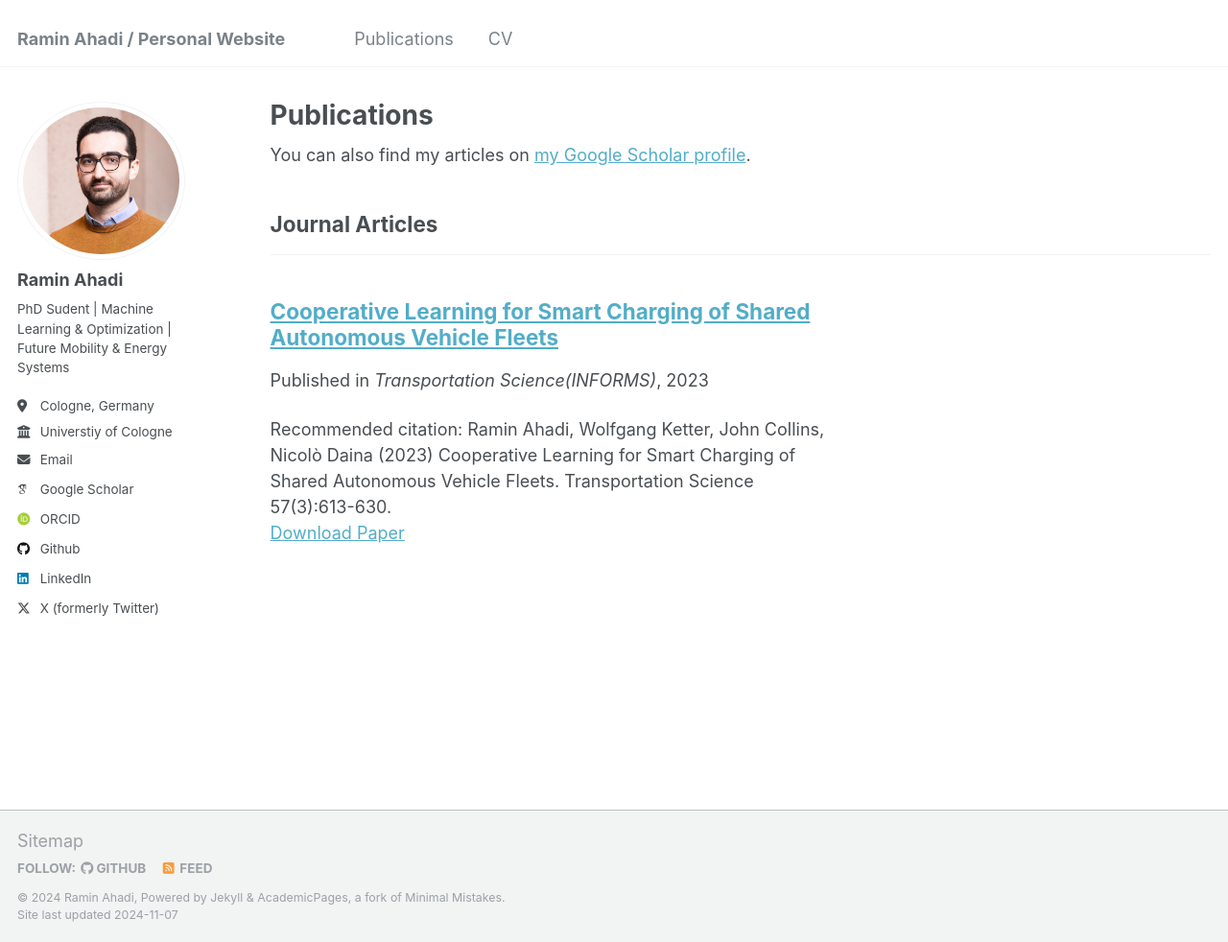
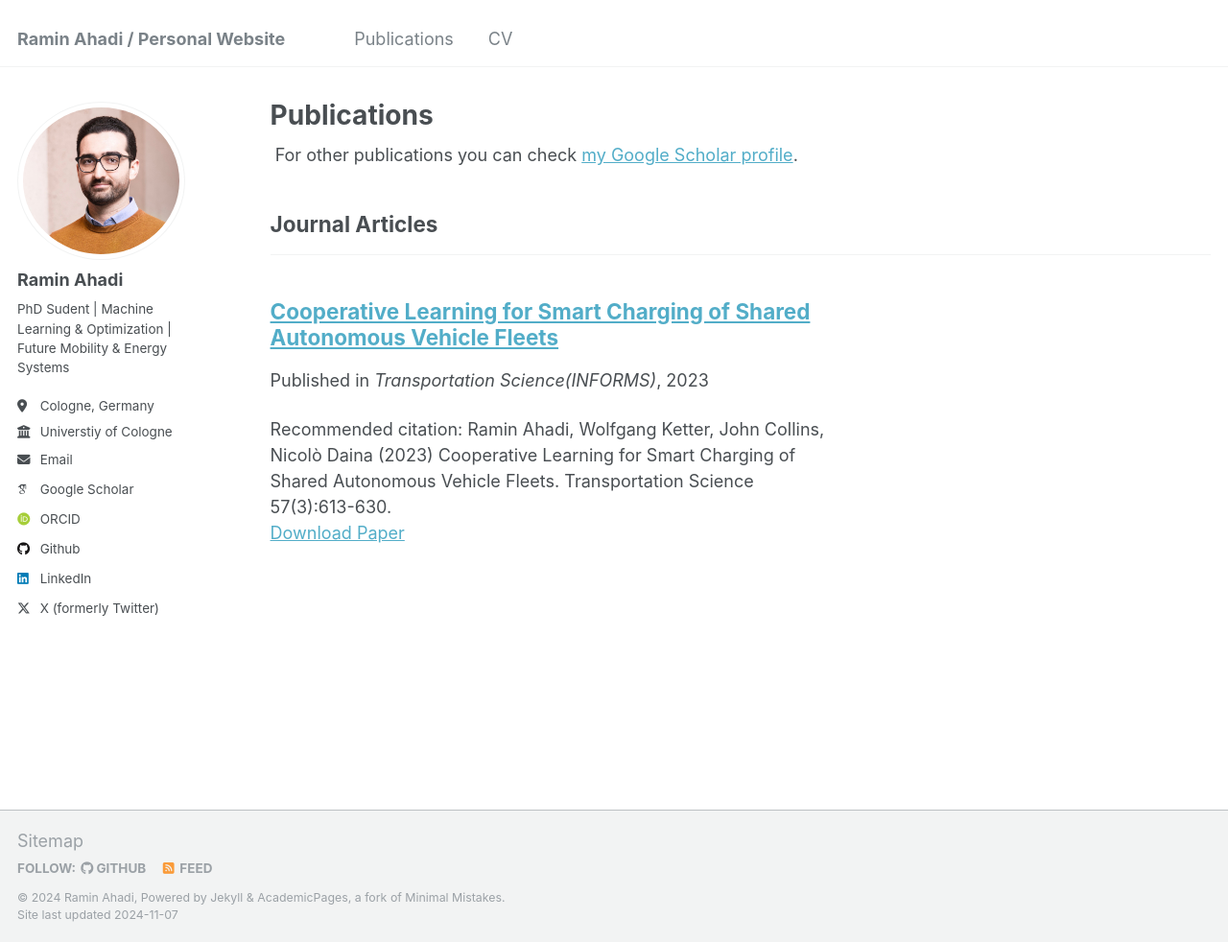
Before and after one commit to rahadi94/rahadi94.github.io, a Jekyll site: the page built from _pages/publications.html, in a window 1280 px wide and 982 px high. Shown: the whole window at 96% size. Built offline with Jekyll 4.4.1, drawn with Linux system fonts in a browser that asks for light colours; some web fonts are replaced.

Commit message:
Update publications.html

```diff
--- a/_pages/publications.html
+++ b/_pages/publications.html
@@ -6,7 +6,7 @@
 ---
 
 {% if site.author.googlescholar %}
-  <div class="wordwrap">You can also find my articles on <a href="{{site.author.googlescholar}}">my Google Scholar profile</a>.</div>
+  <div class="wordwrap"> For other publications you can check <a href="{{site.author.googlescholar}}">my Google Scholar profile</a>.</div>
 {% endif %}
 
 {% include base_path %}
```
